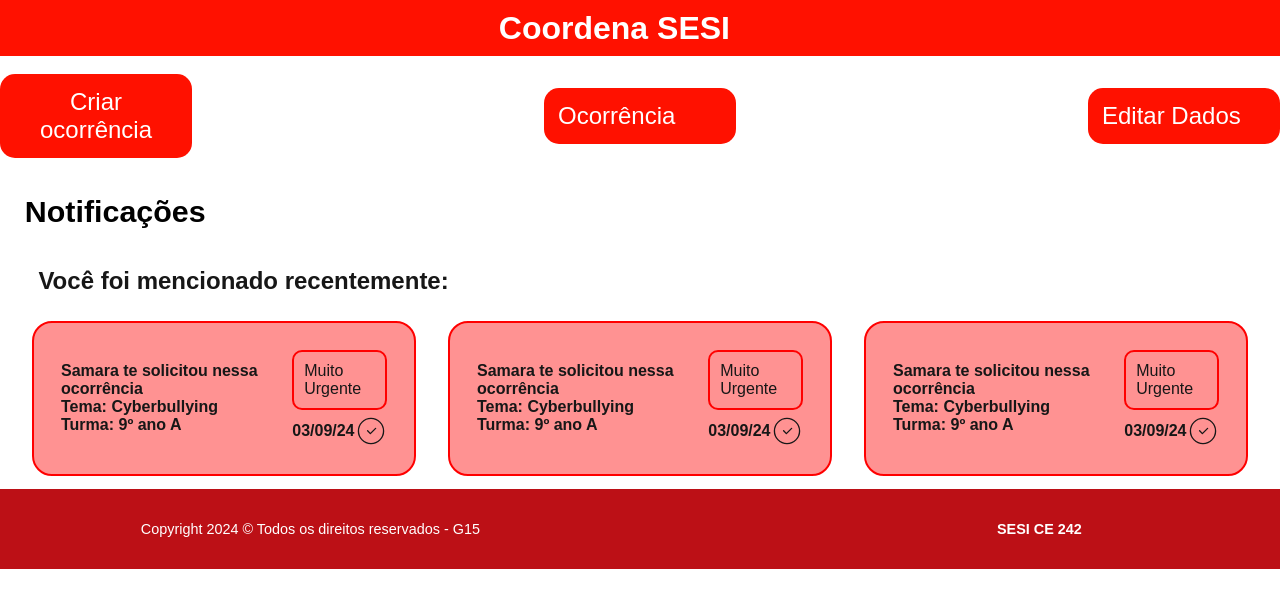
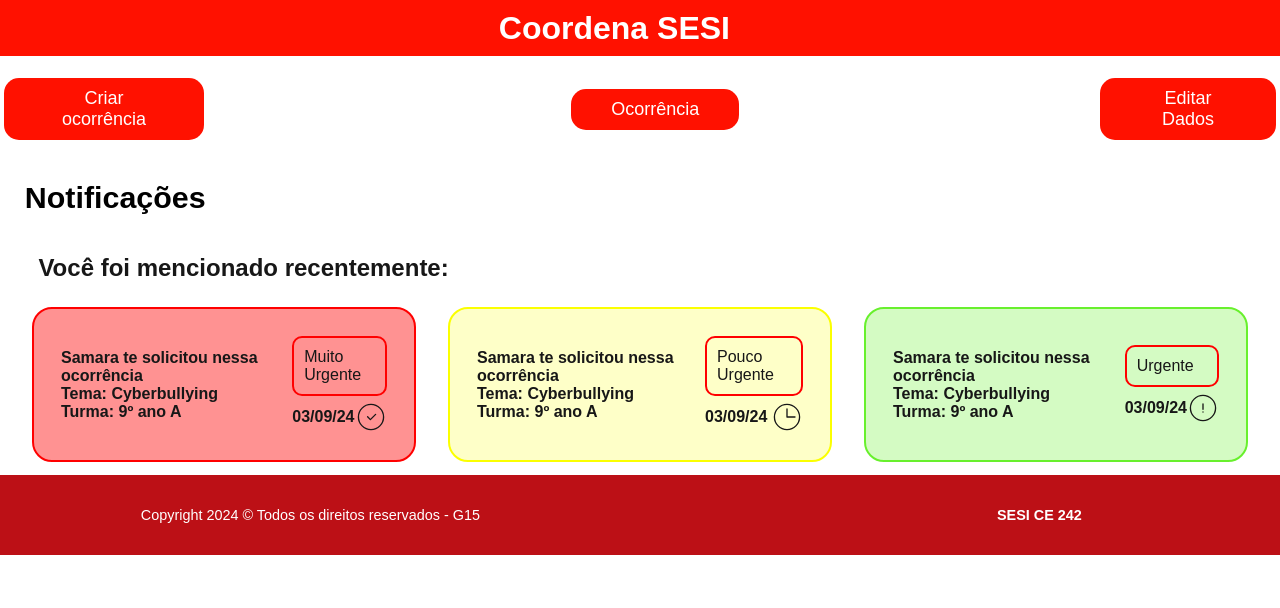
Before and after one commit to Thur00/CoordenaPF-FrontEnd, a Next.js app: page /Paginas/PaginaInicial in a window 1280 px wide. Shown: the top 608 px of the page. Built offline with nearby package versions, Linux system fonts and the light colour scheme.

Commit message:
códigos atualizados

```diff
--- a/Components/InicialComponentes.module.css
+++ b/Components/InicialComponentes.module.css
@@ -21,7 +21,25 @@
 
   }
 
-  .b1 {
+  .b1{
+    margin: 2%;
+    background-color: #ff1100;
+    padding: 10px;
+    padding-left: 40px;
+    padding-right: 40px;
+    border-radius: 15px;
+    border: none;
+    color: white;
+    transition-duration: 0.4s;
+    font-size: large;
+  }
+
+  .b1:hover{
+    background-color:#BC1016;
+  }
+
+
+  /* .b1 {
     display: flex;
     flex-direction: row;
     justify-content: space-between;
@@ -31,12 +49,17 @@
     color: white;
     padding: 14px;
     font-size:1.5rem;
+    transition-duration: 0.4s;
     cursor: pointer;
     width: 15%;
 
 
   }
 
+  .b1:hover{
+    background-color:#BC1016;
+  }
+   */
 
 .titulo{
   padding: 1%;
--- a/Components/InicialOcorrencias.jsx
+++ b/Components/InicialOcorrencias.jsx
@@ -25,6 +25,40 @@
                 </div>
             </div>
             </Link>
+
+            <Link className={styles.boxOcor2} href="https://quizizz.com/">
+            <div className={styles.a}>
+                <div className={styles.titletematurma}>
+                    <p> Samara te solicitou nessa ocorrência </p>
+                    <p> Tema: Cyberbullying </p>
+                    <p> Turma: 9º ano A </p>
+                </div>
+                <div className={styles.urgenciadatastatus}>
+                    <div className={styles.urgencia1}><p> Pouco Urgente </p></div>
+                    <div className={styles.datastatus}>
+                        <p> 03/09/24 </p>
+                        <CiClock2 className={styles.icons}/>
+                    </div>
+                </div>
+            </div>
+            </Link>
+
+            <Link className={styles.boxOcor3} href="https://quizizz.com/">
+            <div className={styles.a}>
+                <div className={styles.titletematurma}>
+                    <p> Samara te solicitou nessa ocorrência </p>
+                    <p> Tema: Cyberbullying </p>
+                    <p> Turma: 9º ano A </p>
+                </div>
+                <div className={styles.urgenciadatastatus}>
+                    <div className={styles.urgencia1}><p> Urgente </p></div>
+                    <div className={styles.datastatus}>
+                        <p> 03/09/24 </p>
+                        <CiCircleAlert className={styles.icons}/>
+                    </div>
+                </div>
+            </div>
+            </Link>
         </>
     )
 }
--- a/Components/UsuarioAlessandraComponents.jsx
+++ b/Components/UsuarioAlessandraComponents.jsx
@@ -1,6 +1,7 @@
 "user Client"
 
-import styles from "@/Components/UsuariosComponentes.module.css"
+import styles from "@/Components/UsuariosComponentes.module.css";
+import Link from "next/link";
 
 
 
@@ -9,7 +10,7 @@
 
 <div className={styles.caixa1}>
     <p className={styles.p}>Alessandra - Orientadora Pedagógica</p>
-    <button type="button" className={styles.b2}>Gerenciar</button>
+    <Link href="https://quizizz.com/" ><button type="button" className={styles.b2}>Gerenciar</button></Link>
 
 </div>
 
--- a/Components/UsuariosComponentes.module.css
+++ b/Components/UsuariosComponentes.module.css
@@ -18,7 +18,7 @@
 
   }
 
-  .b1 {
+  /* .b1 {
     display: flex;
     flex-direction: row;
     justify-content: space-between;
@@ -33,10 +33,52 @@
     margin-right: 8%;
     align-items: center;
     text-align: center;
+  } */
+
+  .b1 {
+    margin: 2%;
+    background-color: #ff1100;
+    padding: 10px;
+    padding-left: 40px;
+    padding-right: 40px;
+    border-radius: 15px;
+    border: none;
+    color: white;
+    transition-duration: 0.4s;
+    font-size: large;
+    width: 70%;
+    margin-right: 8%;
+    align-items: center;
+    text-align: center;
+  }
+
+  .b1:hover{
+    background-color:#BC1016;
   }
 
 
   .b2 {
+    margin: 2%;
+    background-color: #ff1100;
+    padding: 10px;
+    padding-left: 40px;
+    padding-right: 40px;
+    border-radius: 15px;
+    border: none;
+    color: white;
+    transition-duration: 0.4s;
+    font-size: large;
+    margin-left: 510%;
+
+
+  }
+
+  .b2:hover{
+    background-color:#BC1016;
+  }
+
+
+  /* .b2 {
     display: flex;
     flex-direction: row;
     justify-content: space-between;
@@ -49,7 +91,7 @@
     padding: 10px;
     cursor: pointer;
     margin-left: 70%;
-  }
+  } */
 
 
   .caixas{
--- a/Components/UsuariosSamaraComponentes.jsx
+++ b/Components/UsuariosSamaraComponentes.jsx
@@ -1,6 +1,7 @@
 "user Client"
 
-import styles from "@/Components/UsuariosComponentes.module.css"
+import styles from "@/Components/UsuariosComponentes.module.css";
+import Link from "next/link";
 
 
 
@@ -10,7 +11,7 @@
 
 <div className={styles.caixa1}>
     <p className={styles.p}>Samara - Coordenadora Pedagógica</p>
-    <button type="button" className={styles.b2}>Gerenciar</button>
+    <Link href="https://quizizz.com/" ><button type="button" className={styles.b2}>Gerenciar</button></Link>
 
 </div>
 
--- a/app/Paginas/PaginaInicial/page.jsx
+++ b/app/Paginas/PaginaInicial/page.jsx
@@ -5,6 +5,7 @@
 import Header from "@/Components/Header";
 import Footer from "@/Components/Footer";
 import InicialOcorrencia from "@/Components/InicialOcorrencias";
+import Link from "next/link";
 
 
 const inicial = () => {
@@ -15,9 +16,10 @@
             <br></br>
 
             <div className={styles.bt}>
-    <button  className={styles.b1}>Criar ocorrência </button>
-    <button  className={styles.b1}>Ocorrência </button>
-    <button  className={styles.b1}>Editar Dados </button>
+            <Link href="https://quizizz.com/" ><button  className={styles.b1}>Criar ocorrência </button></Link>
+            <Link href="https://quizizz.com/" ><button  className={styles.b1}>Ocorrência </button></Link>
+            <Link href="https://quizizz.com/" ><button  className={styles.b1}>Editar Dados </button></Link>
+
 
 </div>
 
@@ -30,8 +32,8 @@
 
 <div className={styles.boxTodasOcor}>
 <InicialOcorrencia></InicialOcorrencia>
-<InicialOcorrencia></InicialOcorrencia>
-<InicialOcorrencia></InicialOcorrencia>
+
+
 </div>
 </div>
 
--- a/app/Paginas/usuarios/page.jsx
+++ b/app/Paginas/usuarios/page.jsx
@@ -6,6 +6,7 @@
 import Footer from "@/Components/Footer";
 import Usuario from "@/Components/UsuariosSamaraComponentes";
 import UsuarioAle from "@/Components/UsuarioAlessandraComponents";
+import Link from "next/link";
 
 
 export default function Home() {
@@ -16,7 +17,7 @@
 <br></br>
  <div className={styles.bt}>
  <h1 className={styles.h1}>Usuário</h1>
-<button className={styles.b1} >Adicionar usuário</button>
+ <Link href="https://quizizz.com/" ><button className={styles.b1} >Adicionar usuário</button></Link>
 </div>
 
 <div className={styles.caixas}>
```
